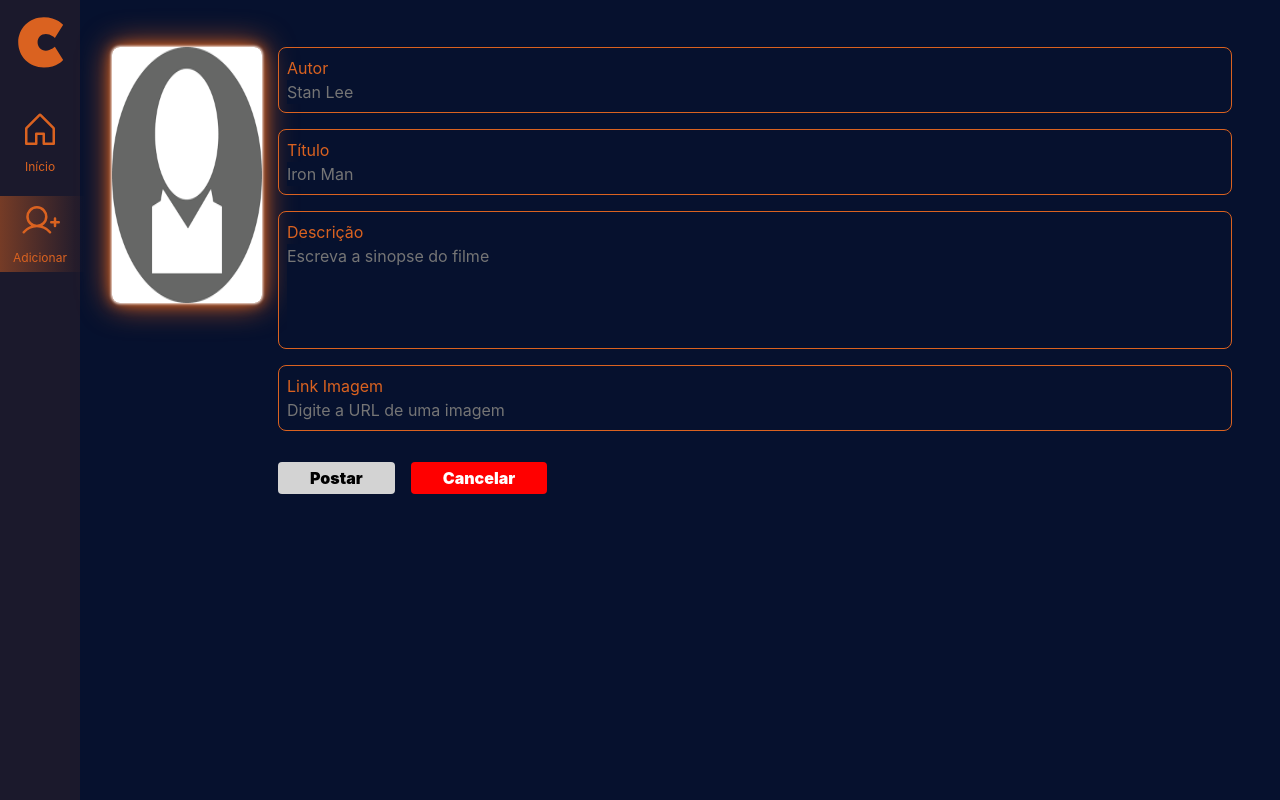
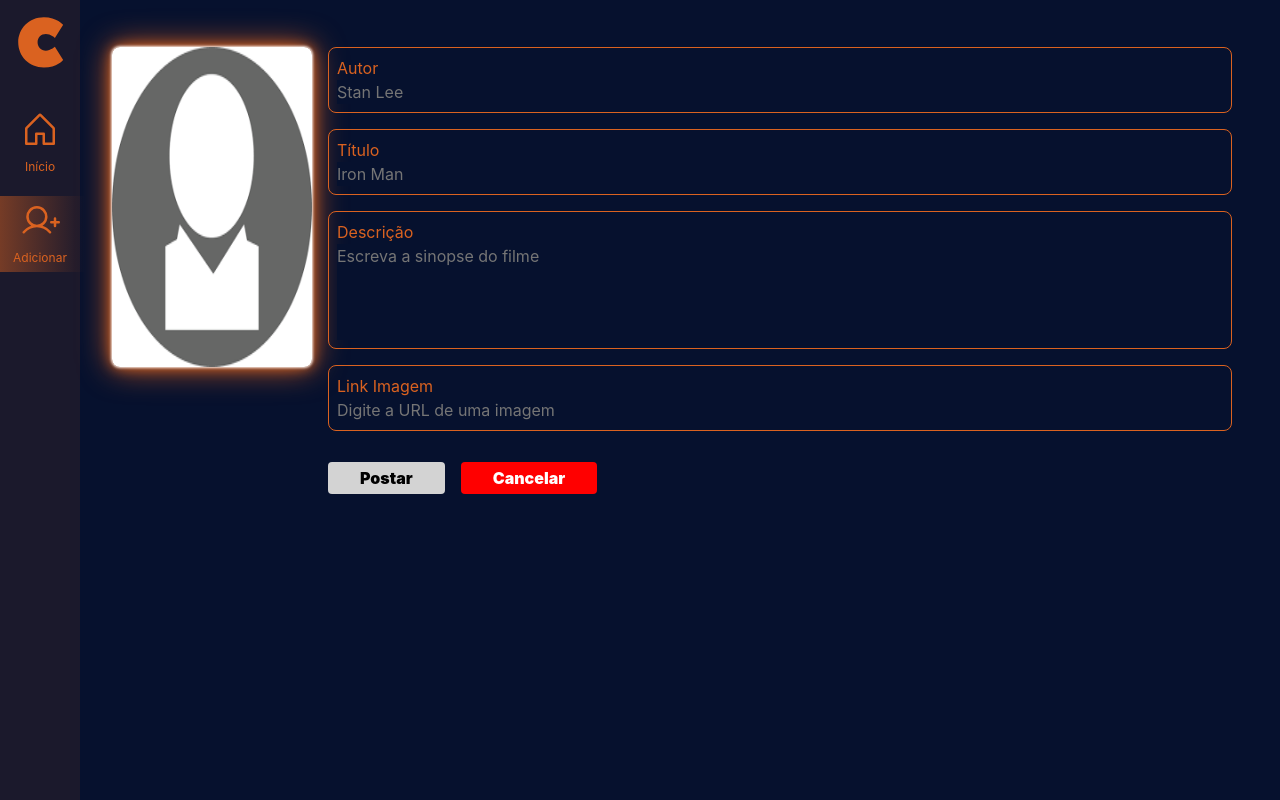
Before and after one commit to FP-Coding/Teste-Tecnico-Creathus, a React (Vite) app in the folder frontend/: page /novo-filme in a window 1280 px wide. Built offline with nearby package versions, Linux system fonts and the light colour scheme; no server answers.

Commit message:
style: mudança do tamanho da imagem de preview

```diff
--- a/frontend/src/css/NewMovie.css
+++ b/frontend/src/css/NewMovie.css
@@ -28,10 +28,10 @@
 }
 
 .preview-image {
-  min-heigth: 300px;
-  min-width: 150px;
-  height: 32vh;
-  width:20vh;
+  min-heigth: 350px;
+  min-width: 200px;
+  height: 40vh;
+  width:25vh;
   border-radius: 8px;
   box-shadow: 0 0 .2rem #fff,
               0 0 .2rem #fff,
```
